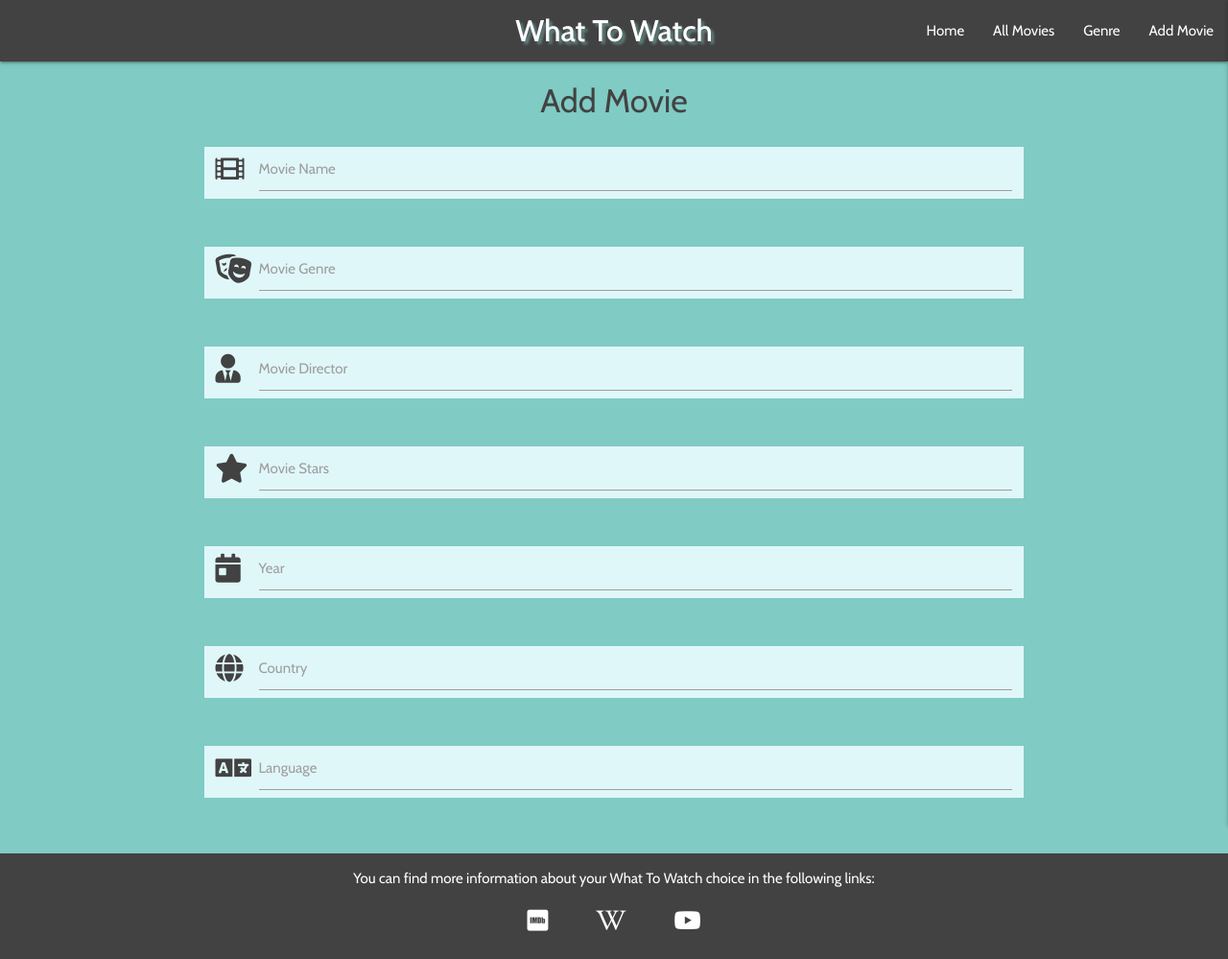
After one commit to Code-Institute-Submissions/ms3-what-to-watch, a Flask app: page /add_movie in a window 1280 px wide. The commit adds this page. Shown: the whole page at 96% size. Run offline with Flask 2, Linux system fonts and the light colour scheme; some libraries are stand-ins or nearby versions.

Commit message:
Create add_movie.html and add form with input fields in it

```diff
--- a/app.py
+++ b/app.py
@@ -28,6 +28,11 @@ def get_movies():
     return render_template("movies.html", movies=movies)
 
 
+@app.route("/add_movie")
+def add_movie():
+    return render_template("add_movie.html")
+
+
 if __name__ == "__main__":
     app.run(host=os.environ.get("IP"),
             port=int(os.environ.get("PORT")),
--- a/static/css/style.css
+++ b/static/css/style.css
@@ -20,6 +20,10 @@ nav .brand-logo {
 /* Main content */
 main {
     flex: 1 0 auto;
+}
+
+.add-form {
+    display: inline;
 }
 
 .collapse-style {
--- /dev/null
+++ b/templates/add_movie.html
@@ -0,0 +1,67 @@
+{% extends "base.html" %}
+{% block content %}
+
+    <h4 class="center-align grey-text text-darken-3">Add Movie</h4>
+
+    <div class="row add-form">
+        <form class="col s12 m8 offset-m2" method="POST" action="">
+            <div class="row">
+                <div class="input-field col s12 cyan lighten-5">
+                    <i class="fas fa-film prefix grey-text text-darken-3"></i>
+                    <input id="movie_name" name="movie_name" minlength="2" maxlength="50"
+                        type="text" class="validate" required>
+                    <label for="movie_name">Movie Name</label>
+                </div>
+            </div>
+            <div class="row">
+                <div class="input-field col s12 cyan lighten-5">
+                    <i class="fas fa-theater-masks prefix grey-text text-darken-3"></i>
+                    <input id="genre_name" name="genre_name" minlength="5" maxlength="25"
+                        type="text" class="validate" required>
+                    <label for="genre_name">Movie Genre</label>
+                </div>
+            </div>
+            <div class="row">
+                <div class="input-field col s12 cyan lighten-5">
+                    <i class="fas fa-user-tie prefix grey-text text-darken-3"></i>
+                    <input id="director" name="director" minlength="5" maxlength="25"
+                        type="text" class="validate" required>
+                    <label for="director">Movie Director</label>
+                </div>
+            </div>
+            <div class="row">
+                <div class="input-field col s12 cyan lighten-5">
+                    <i class="fas fa-star prefix grey-text text-darken-3"></i>
+                    <input id="main_cast" name="main_cast" minlength="5" maxlength="50"
+                        type="text" class="validate" required>
+                    <label for="main_cast">Movie Stars</label>
+                </div>
+            </div>
+            <div class="row">
+                <div class="input-field col s12 cyan lighten-5">
+                    <i class="fas fa-calendar-day prefix grey-text text-darken-3"></i>
+                    <input id="year" name="year" minlength="4" maxlength="4"
+                        type="text" class="validate" required>
+                    <label for="year">Year</label>
+                </div>
+            </div>
+            <div class="row">
+                <div class="input-field col s12 cyan lighten-5">
+                    <i class="fas fa-globe prefix grey-text text-darken-3"></i>
+                    <input id="country" name="country" minlength="2" maxlength="25"
+                        type="text" class="validate" required>
+                    <label for="country">Country</label>
+                </div>
+            </div>
+            <div class="row">
+                <div class="input-field col s12 cyan lighten-5">
+                    <i class="fas fa-language prefix grey-text text-darken-3"></i>
+                    <input id="language" name="language" minlength="5" maxlength="25"
+                        type="text" class="validate" required>
+                    <label for="language">Language</label>
+                </div>
+            </div>
+        </form>
+    </div>
+
+{% endblock %}
--- a/templates/base.html
+++ b/templates/base.html
@@ -23,7 +23,7 @@
                     <li><a href="{{ url_for('get_home') }}">Home</a></li>
                     <li><a href="{{ url_for('get_movies') }}">All Movies</a></li>
                     <li><a href="#">Genre</a></li>
-                    <li><a href="#">Add Movie</a></li>
+                    <li><a href="{{ url_for('add_movie') }}">Add Movie</a></li>
                 </ul>
             </div>
         </nav>
@@ -33,7 +33,7 @@
             <li><a href="{{ url_for('get_home') }}">Home</a></li>
             <li><a href="{{ url_for('get_movies') }}">All Movies</a></li>
             <li><a href="#">Genre</a></li>
-            <li><a href="#">Add Movie</a></li>
+            <li><a href="{{ url_for('add_movie') }}">Add Movie</a></li>
         </ul>
     </header>
 
--- a/templates/movies.html
+++ b/templates/movies.html
@@ -1,5 +1,7 @@
 {% extends "base.html" %}
 {% block content %}
+
+    <h4 class="center-align grey-text text-darken-3">All Movies</h4>
 
     <ul class="collapsible popout">
         {% for movie in movies %}
```
